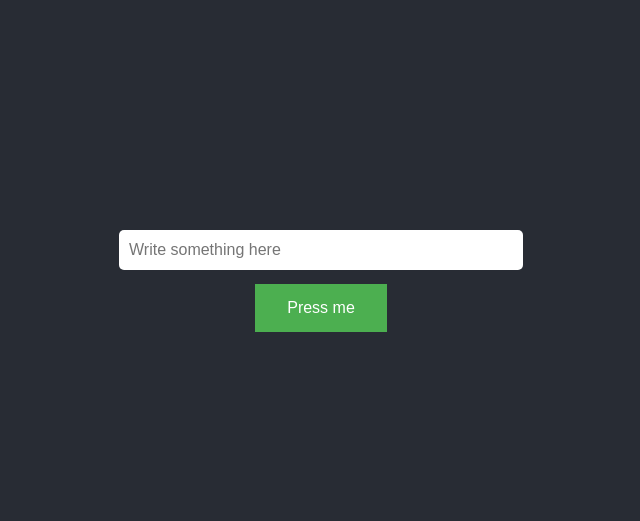
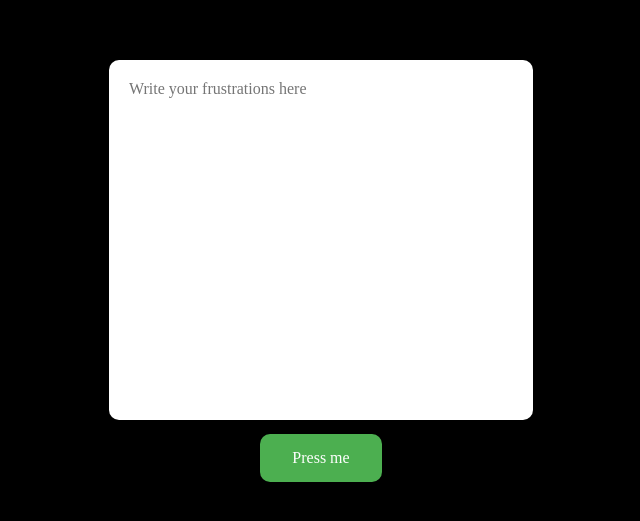
Before and after one commit to leanczo/no-destination, a React (Create React App) app: page / in a window 1280 px wide. Shown: the part 117-638 px from the top of the page, without its empty margins (319-959 px from the left). Built offline with nearby package versions, Linux system fonts and the light colour scheme.

Commit message:
🧉 new version, remove card

```diff
--- a/src/App.css
+++ b/src/App.css
@@ -1,9 +1,13 @@
+body, input, textarea {
+  font-family:"Fira Code"
+}
+
 .App {
   text-align: center;
 }
 
 .App-header {
-  background-color: #282c34;
+  background-color: #000;
   min-height: 100vh;
   display: flex;
   flex-direction: column;
--- a/src/App.js
+++ b/src/App.js
@@ -1,22 +1,26 @@
 import React, { useState } from "react";
-import './App.css';
-import Input from './components/Input/Input';
-import Card from './components/Card/Card';
-import Button from './components/Button/Button';
+import Input from "./components/Input/Input";
+import Button from "./components/Button/Button";
+import "./App.css"
 
 function App() {
-  const [textToDelete, setTextToDelete] = useState("This is a card");
   const [hasToDestroy, setHasToDestroy] = useState(false);
 
   const handleClickButton = (event) => {
     setHasToDestroy(true);
-  }
+  };
+
+  const resetDestroy = () => {
+    setHasToDestroy(false);
+  };
 
   return (
     <div className="App">
       <header className="App-header">
-        <Card text={textToDelete} hasToDestroy={hasToDestroy}/>
-        <Input onChange={(text) => setTextToDelete(text)} />
+        <Input
+          hasToDestroy={hasToDestroy}
+          resetDestroy={resetDestroy}
+        />
         <Button onClick={(e) => handleClickButton(e)} />
       </header>
     </div>
--- a/src/components/Button/Button.css
+++ b/src/components/Button/Button.css
@@ -8,4 +8,5 @@
     text-decoration: none;
     display: inline-block;
     font-size: 16px;
+    border-radius: 10px;
 }
--- a/src/components/Card/Card.css
+++ /dev/null
@@ -1,13 +0,0 @@
-.card {
-  background-color: #fff;
-  border-radius: 2px;
-  display: inline-block;
-  height: 20vh;
-  margin: 1rem;
-  position: relative;
-  width: 20vw;
-}
-
-.card_text{
-    color: #000;
-}
--- a/src/components/Card/Card.js
+++ /dev/null
@@ -1,12 +0,0 @@
-import "./Card.css";
-
-const Card = ({text, hasToDestroy}) => {
-    if (!hasToDestroy) return null;
-
-    return (
-        <div className="card">
-            <p className="card_text" >{text}</p>
-        </div>
-    )
-}
-export default Card;
--- a/src/components/Input/Input.css
+++ b/src/components/Input/Input.css
@@ -1,20 +1,34 @@
-.input-container{
+.input-container {
   width: 100%;
-    height: 40px;
+  height: 40vh;
   display: flex;
   align-items: center;
   vertical-align: middle;
   text-align: center;
   justify-content: center;
-    margin-bottom: 10px;
+  margin-bottom: 30px;
 }
 
-.input{
+.input {
   width: 30%;
-    height: 40px;
+  height: 100%;
   border: none;
   outline: none;
   font-size: 16px;
-    padding: 0 10px;
-    border-radius: 5px;
+  padding: 20px 20px;
+  border-radius: 10px;
+  resize: none;
 }
+
+.destroy {
+  animation: fadeOut 3s linear forwards;
+}
+
+@keyframes fadeOut {
+  from {
+    opacity: 1;
+  }
+  to {
+    opacity: 0;
+  }
+}
--- a/src/components/Input/Input.js
+++ b/src/components/Input/Input.js
@@ -1,22 +1,29 @@
-import React, { useState } from "react";
+import React, { useEffect, useState} from "react";
 import "./Input.css";
 
-const Input = ({ handleInput }) => {
+const Input = ({  hasToDestroy, resetDestroy }) => {
+  const [text, setText] = useState("");
+
   const handleChange = (e) => {
-    setTimeout(() => {
-      handleInput(e.target.value);
-    }, 500);
+    setText(e.target.value)
   };
+
+  useEffect(() => {
+    if (hasToDestroy) {
+      setTimeout(() => {
+        resetDestroy();
+        setText("");
+      }, 5000);
+    }
+  }, [hasToDestroy, resetDestroy]);
 
   return (
     <div className="input-container">
-      <input
-        type="text"
-        placeholder="Write something here"
-        className="input"
-        onChange={(e) => {
-          handleChange(e);
-        }}
+      <textarea
+        placeholder="Write your frustrations here"
+        className={`input ${hasToDestroy ? 'destroy' : ''}`}
+        onChange={handleChange}
+        value={text}
       />
     </div>
   );
```
Lines whose indentation alone changed are shown as unchanged.
